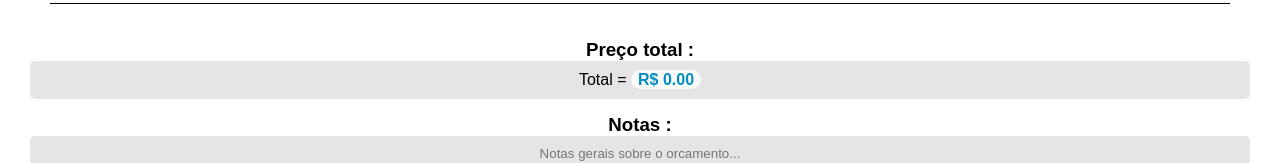
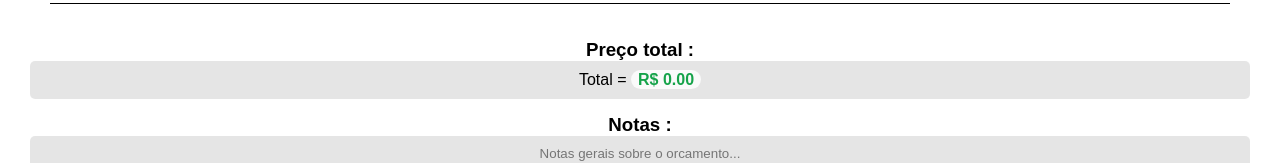
Before and after one commit to NaN-NaN-sempai/tools, a SvelteKit app: page /metalon in a window 1280 px wide. Shown: the part 745-908 px from the top of the page. Built offline with nearby package versions, Linux system fonts and the light colour scheme.

Commit message:
metalon: price colors

```diff
--- a/src/routes/metalon/+page.svelte
+++ b/src/routes/metalon/+page.svelte
@@ -772,10 +772,10 @@ hr {
     font-weight: bold;
 }
 .output .highlight.price {
-    color: #16A34A;
+    color: #5fac00;
 }
 .output .highlight.total {
-    color: #008dc4;
+    color: #16A34A;
 }
 
 .output {
```
